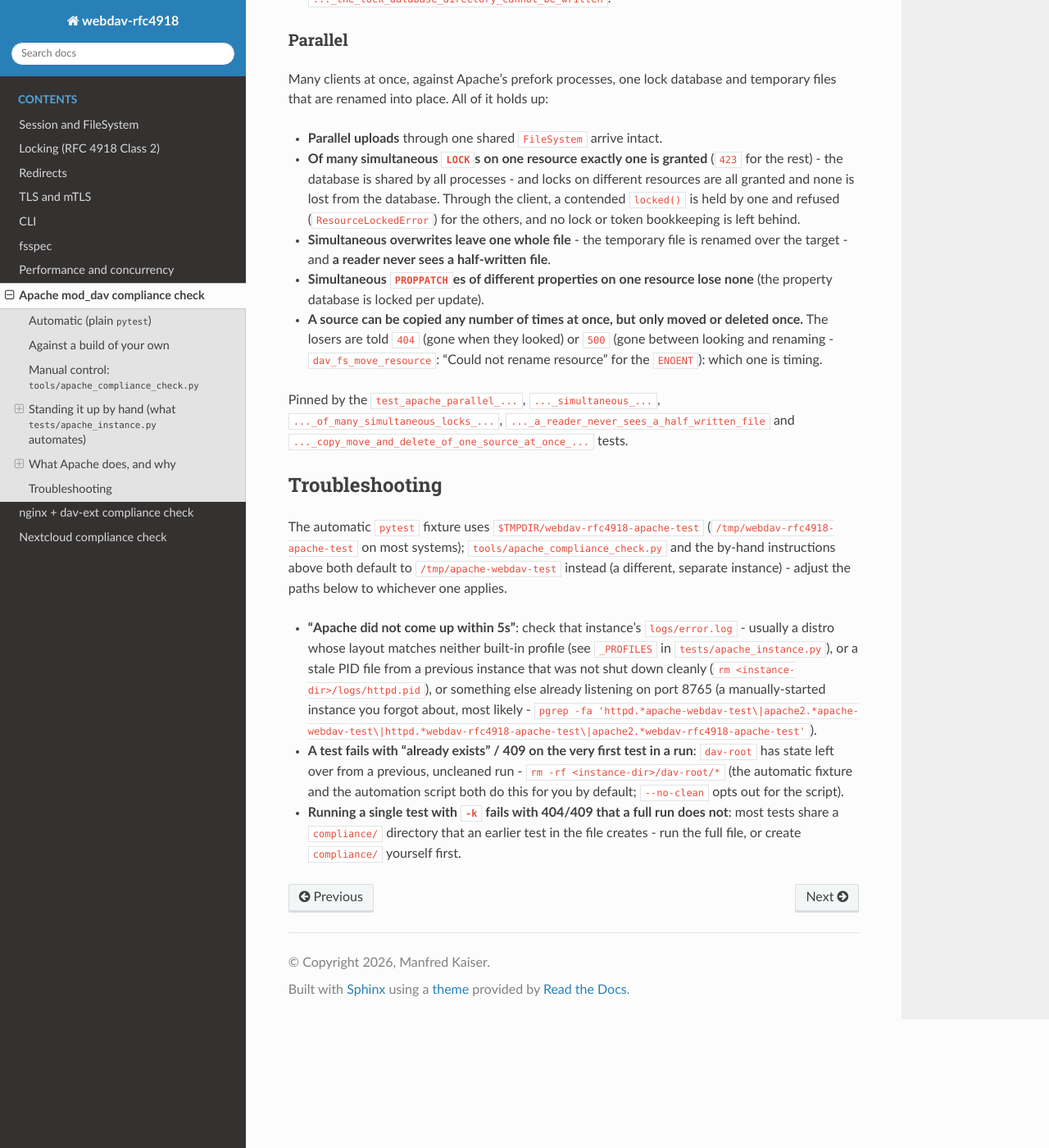
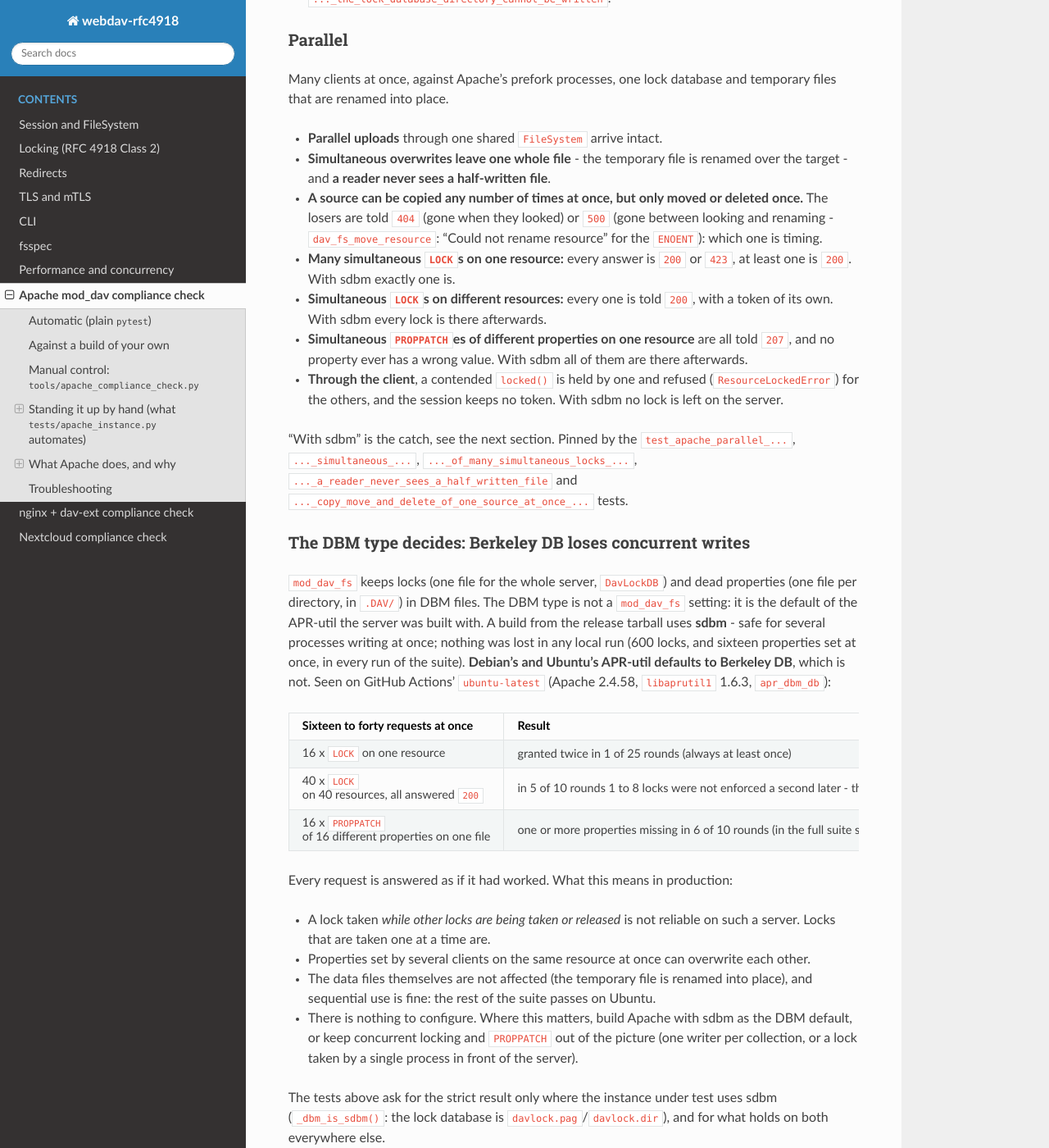
Before and after one commit to manfred-kaiser/webdav-rfc4918, a Sphinx documentation site: the page built from docs/apache-compliance-check.md, in a window 1280 px wide and 1400 px high, scrolled down 9441 px. Shown: the whole window at 82% size. Built offline with Sphinx 7.4.7 and the Read the Docs theme 3.1.0, drawn with Linux system fonts in a browser that asks for light colours.

Commit message:
Ask for strict results of the concurrent lock and property tests only where the DBM is sdbm
On Ubuntu's Apache 2.4.58 the DBM is Berkeley DB, which loses concurrent writes: two clients
can be granted the same lock, locks granted at once are sometimes not enforced, and a
property set at the same time as fifteen others can be missing. The tests now check what
holds on both, and the strict result only on an sdbm instance. The Apache page says why.

```diff
--- a/docs/apache-compliance-check.md
+++ b/docs/apache-compliance-check.md
@@ -461,27 +461,65 @@ the server this library talks to in production.
 ### Parallel
 
 Many clients at once, against Apache's prefork processes, one lock database and
-temporary files that are renamed into place. All of it holds up:
+temporary files that are renamed into place.
 
 - **Parallel uploads** through one shared `FileSystem` arrive intact.
-- **Of many simultaneous `LOCK`s on one resource exactly one is granted** (`423`
-  for the rest) - the database is shared by all processes - and locks on
-  different resources are all granted and none is lost from the database.
-  Through the client, a contended `locked()` is held by one and refused
-  (`ResourceLockedError`) for the others, and no lock or token bookkeeping is
-  left behind.
 - **Simultaneous overwrites leave one whole file** - the temporary file is
   renamed over the target - and **a reader never sees a half-written file**.
-- **Simultaneous `PROPPATCH`es of different properties on one resource lose
-  none** (the property database is locked per update).
 - **A source can be copied any number of times at once, but only moved or
   deleted once.** The losers are told `404` (gone when they looked) or `500`
   (gone between looking and renaming - `dav_fs_move_resource`: "Could not rename
   resource" for the `ENOENT`): which one is timing.
+- **Many simultaneous `LOCK`s on one resource:** every answer is `200` or `423`,
+  at least one is `200`. With sdbm exactly one is.
+- **Simultaneous `LOCK`s on different resources:** every one is told `200`, with a
+  token of its own. With sdbm every lock is there afterwards.
+- **Simultaneous `PROPPATCH`es of different properties on one resource** are all
+  told `207`, and no property ever has a wrong value. With sdbm all of them are
+  there afterwards.
+- **Through the client**, a contended `locked()` is held by one and refused
+  (`ResourceLockedError`) for the others, and the session keeps no token. With
+  sdbm no lock is left on the server.
 
-Pinned by the `test_apache_parallel_...`, `..._simultaneous_...`,
-`..._of_many_simultaneous_locks_...`, `..._a_reader_never_sees_a_half_written_file`
-and `..._copy_move_and_delete_of_one_source_at_once_...` tests.
+"With sdbm" is the catch, see the next section. Pinned by the
+`test_apache_parallel_...`, `..._simultaneous_...`, `..._of_many_simultaneous_locks_...`,
+`..._a_reader_never_sees_a_half_written_file` and
+`..._copy_move_and_delete_of_one_source_at_once_...` tests.
+
+### The DBM type decides: Berkeley DB loses concurrent writes
+
+`mod_dav_fs` keeps locks (one file for the whole server, `DavLockDB`) and dead
+properties (one file per directory, in `.DAV/`) in DBM files. The DBM type is not
+a `mod_dav_fs` setting: it is the default of the APR-util the server was built
+with. A build from the release tarball uses **sdbm** - safe for several processes
+writing at once; nothing was lost in any local run (600 locks, and sixteen
+properties set at once, in every run of the suite). **Debian's and Ubuntu's APR-util
+defaults to Berkeley DB**, which is not. Seen on GitHub Actions' `ubuntu-latest`
+(Apache 2.4.58, `libaprutil1` 1.6.3, `apr_dbm_db`):
+
+| Sixteen to forty requests at once | Result |
+|---|---|
+| 16 x `LOCK` on one resource | granted twice in 1 of 25 rounds (always at least once) |
+| 40 x `LOCK` on 40 resources, all answered `200` | in 5 of 10 rounds 1 to 8 locks were not enforced a second later - the resource could be written without the token |
+| 16 x `PROPPATCH` of 16 different properties on one file | one or more properties missing in 6 of 10 rounds (in the full suite sometimes most of them) |
+
+Every request is answered as if it had worked. What this means in production:
+
+- A lock taken *while other locks are being taken or released* is not reliable
+  on such a server. Locks that are taken one at a time are.
+- Properties set by several clients on the same resource at once can overwrite
+  each other.
+- The data files themselves are not affected (the temporary file is renamed
+  into place), and sequential use is fine: the rest of the suite passes on
+  Ubuntu.
+- There is nothing to configure. Where this matters, build Apache with sdbm as
+  the DBM default, or keep concurrent locking and `PROPPATCH` out of the picture
+  (one writer per collection, or a lock taken by a single process in front of
+  the server).
+
+The tests above ask for the strict result only where the instance under test
+uses sdbm (`_dbm_is_sdbm()`: the lock database is `davlock.pag`/`davlock.dir`),
+and for what holds on both everywhere else.
 
 ## Troubleshooting
 
```
Also changed, not shown: CHANGELOG.md (+1 -1 lines), docs/reference/performance.md (+7 -3 lines), 1 other file.
